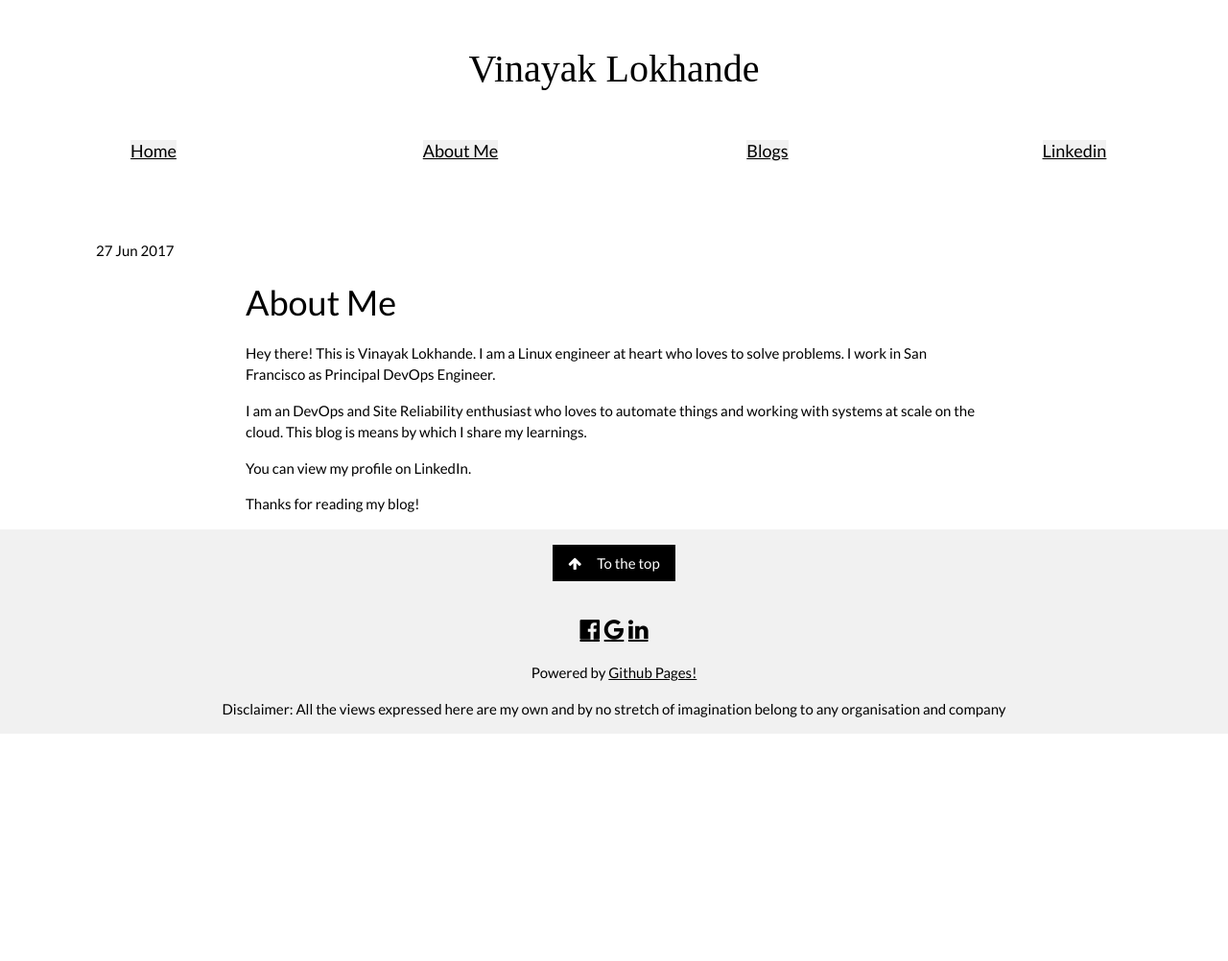
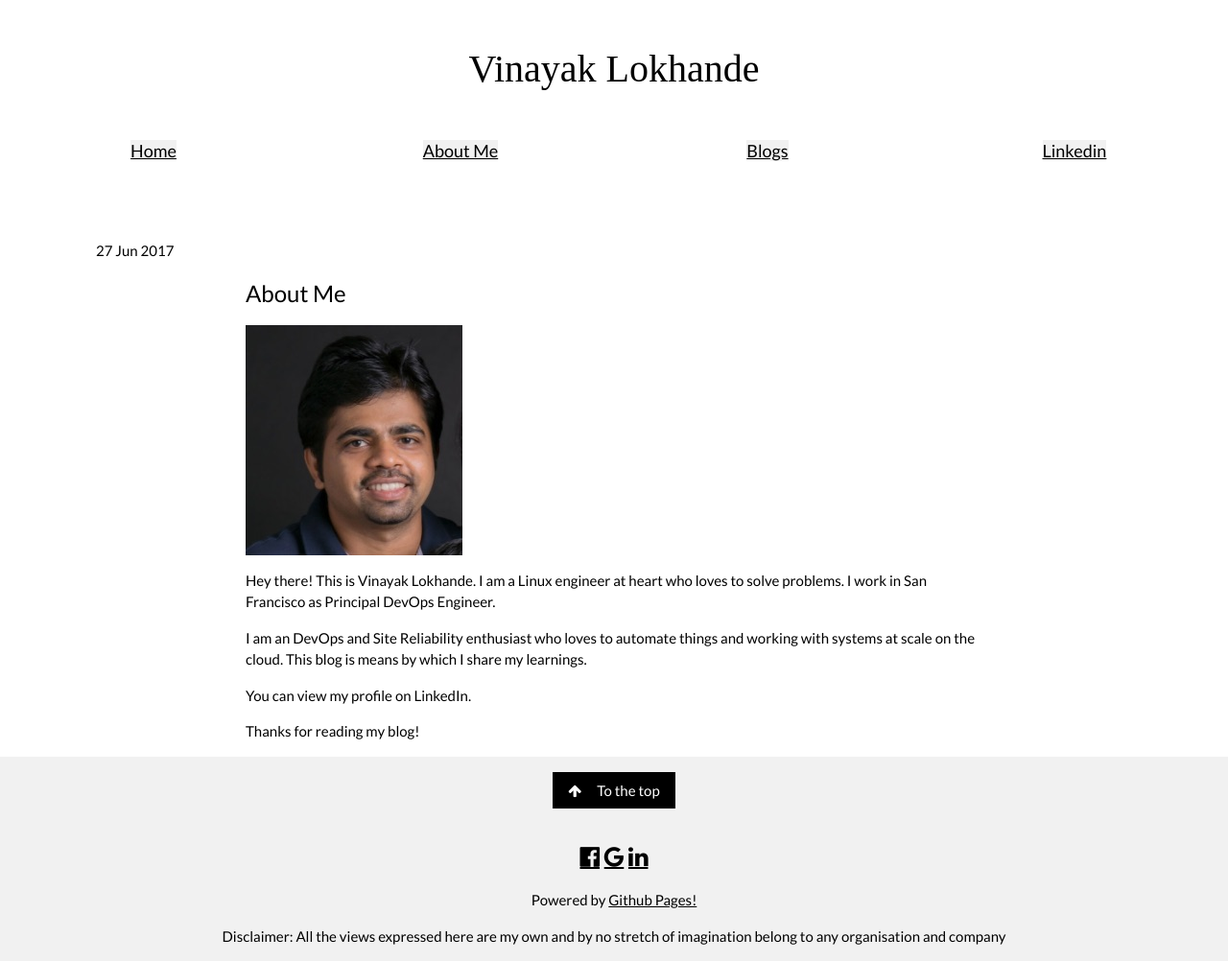
Before and after one commit to vinlok/vinlok.github.io, a Jekyll site: the page built from about/index.md, in a window 1280 px wide and 1002 px high. Shown: the whole window at 96% size. Built offline with Jekyll 4.4.1, drawn with Linux system fonts in a browser that asks for light colours.

Commit message:
Adding photo in about

```diff
--- a/_config.yml
+++ b/_config.yml
@@ -1,3 +1,5 @@
 name: Vinayak
 markdown: kramdown
 permalink: /blog/:year/:month/:day/:title
+paginate: 4
+gems: [jekyll-paginate]
--- a/about/index.md
+++ b/about/index.md
@@ -5,7 +5,10 @@ date: 2017-06-27
 ---
 
 
-# About Me
+### About Me
+
+![Vinayak Lokhande](/images/vinlok.jpg "Vinayak Lokhande")
+
 
 Hey there! This is Vinayak Lokhande. I am a Linux engineer at heart who loves to solve problems. I work in San Francisco as Principal DevOps Engineer.
 
```
Also changed, not shown: images/vinlok.jpg (added).
